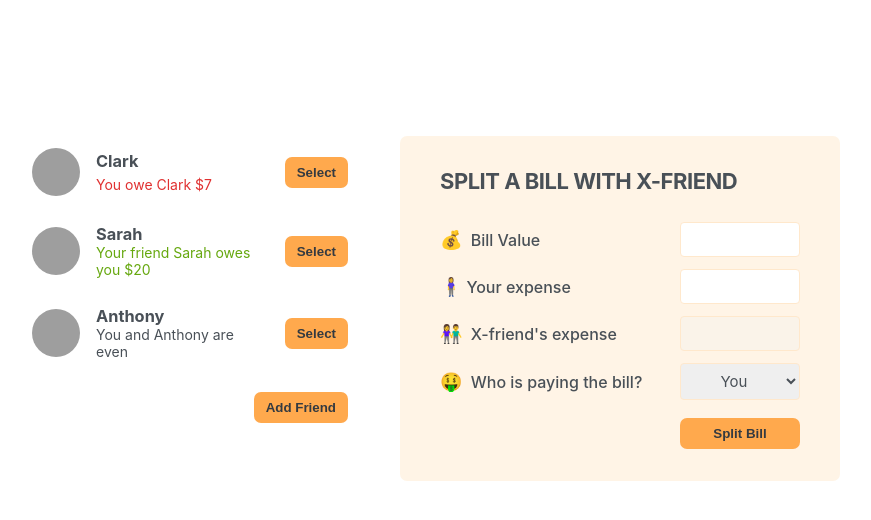
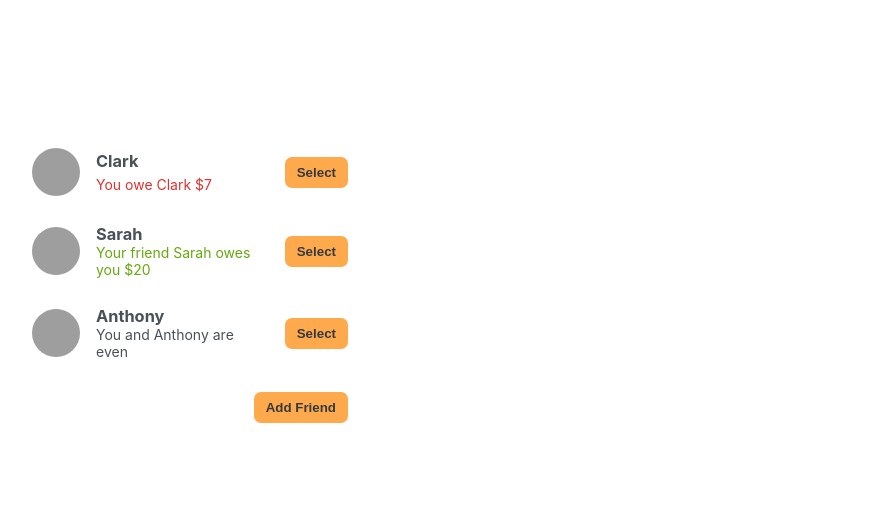
Before and after one commit to amyspencerproject/eat-n-split, a React (Vite) app: page / in a window 1280 px wide. Shown: the top 520 px of the page, without its empty margins (210-1081 px from the left). Built offline with nearby package versions, Linux system fonts and the light colour scheme; grey boxes are pictures that could not be loaded.

Commit message:
Build the Select friend functionality

```diff
--- a/src/App.jsx
+++ b/src/App.jsx
@@ -26,6 +26,8 @@
 
   const [friends, setFriends] = useState(initialFriends);
 
+  const [selectedFriend, setSelectedFriend] = useState(null);
+
   function handleShowAddFriend() {
     setShowAddFriend((show) => !show);
   }
@@ -35,17 +37,27 @@
     setShowAddFriend(false);
   }
 
+  function handleSelection(friend) {
+    // put condition so close button closes
+    setSelectedFriend((current) => (current?.id === friend.id ? null : friend));
+    setShowAddFriend(false);
+  }
+
   return (
     <div className="app">
       <div className="sidebar">
-        <FriendsList friends={friends} />
+        <FriendsList
+          friends={friends}
+          onSelect={handleSelection}
+          selectedFriend={selectedFriend}
+        />
         {showAddFriend && <FormAddFriend onAddFriend={handleAddFriend} />}
 
         <Button onClick={handleShowAddFriend}>
           {showAddFriend ? "Close" : "Add Friend"}
         </Button>
       </div>
-      <FormSpiltBill />
+      {selectedFriend && <FormSpiltBill selectedFriend={selectedFriend} />}
     </div>
   );
 }
@@ -58,19 +70,25 @@
   );
 }
 
-function FriendsList({ friends }) {
+function FriendsList({ friends, onSelect, selectedFriend }) {
   return (
     <ul>
       {friends.map((friend) => (
-        <Friend friend={friend} key={friend.id} />
+        <Friend
+          friend={friend}
+          key={friend.id}
+          onSelect={onSelect}
+          selectedFriend={selectedFriend}
+        />
       ))}
     </ul>
   );
 }
 
-function Friend({ friend }) {
+function Friend({ friend, onSelect, selectedFriend }) {
+  const isSelected = selectedFriend?.id === friend.id;
   return (
-    <li>
+    <li className={isSelected ? "selected" : ""}>
       <img src={friend.image} alt={friend.name} />
       <h3> {friend.name}</h3>
       {friend.balance < 0 && (
@@ -84,7 +102,10 @@
           Your friend {friend.name} owes you ${Math.abs(friend.balance)}
         </p>
       )}
-      <Button>Select</Button>
+      {/* if selctedFriend =friend then highlight <li> and change button text to close */}
+      <Button onClick={() => onSelect(friend)}>
+        {isSelected ? "Close" : "Select"}
+      </Button>
     </li>
   );
 }
@@ -137,10 +158,10 @@
   );
 }
 
-function FormSpiltBill() {
+function FormSpiltBill({ selectedFriend }) {
   return (
     <form className="form-split-bill">
-      <h2>Split a bill with X-friend</h2>
+      <h2>Split a bill with {selectedFriend.name}</h2>
 
       <label>💰 Bill Value</label>
       <input type="text" />
@@ -148,13 +169,13 @@
       <label>🧍‍♀️Your expense</label>
       <input type="text" />
 
-      <label>👫 X-friend's expense</label>
+      <label>👫 {selectedFriend.name}'s expense</label>
       <input type="text" disabled />
 
       <label>🤑 Who is paying the bill?</label>
       <select>
         <option value="user">You</option>
-        <option value="friend">X-friend</option>
+        <option value="friend">{selectedFriend.name}</option>
       </select>
 
       <Button>Split Bill</Button>
```
Also changed, not shown: 1 other file (tests, documents, lock files or other folders).
